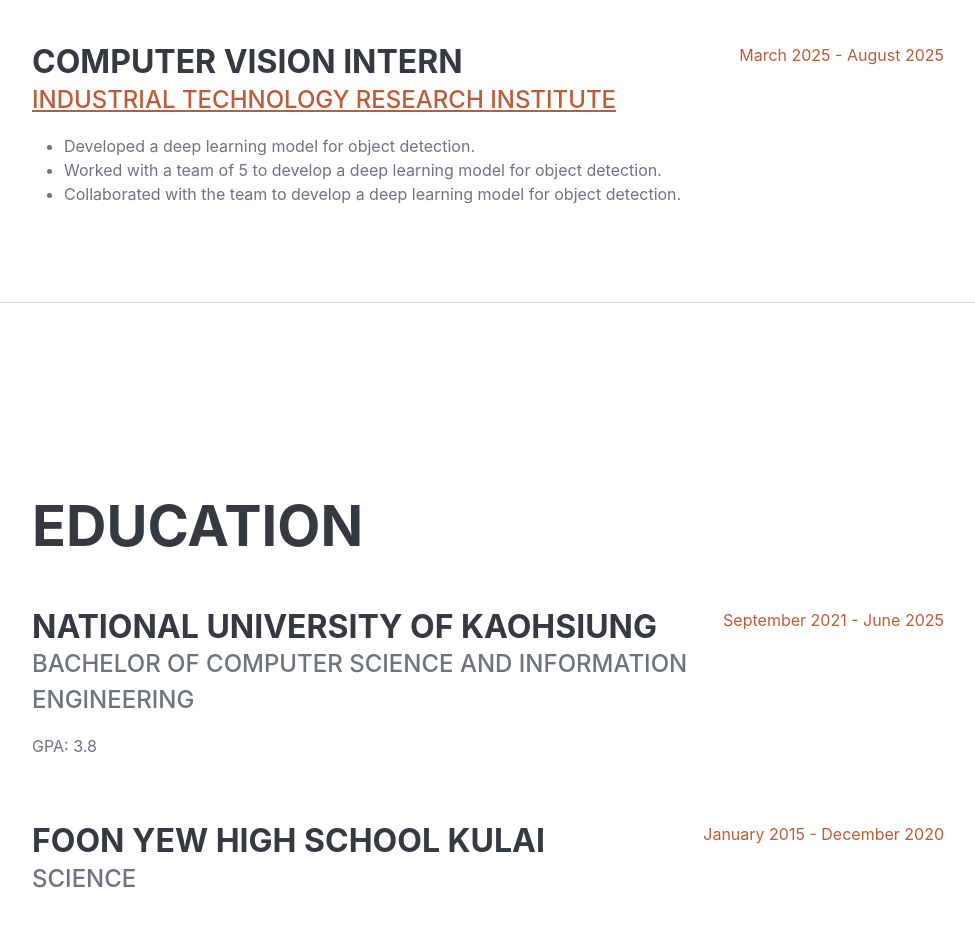
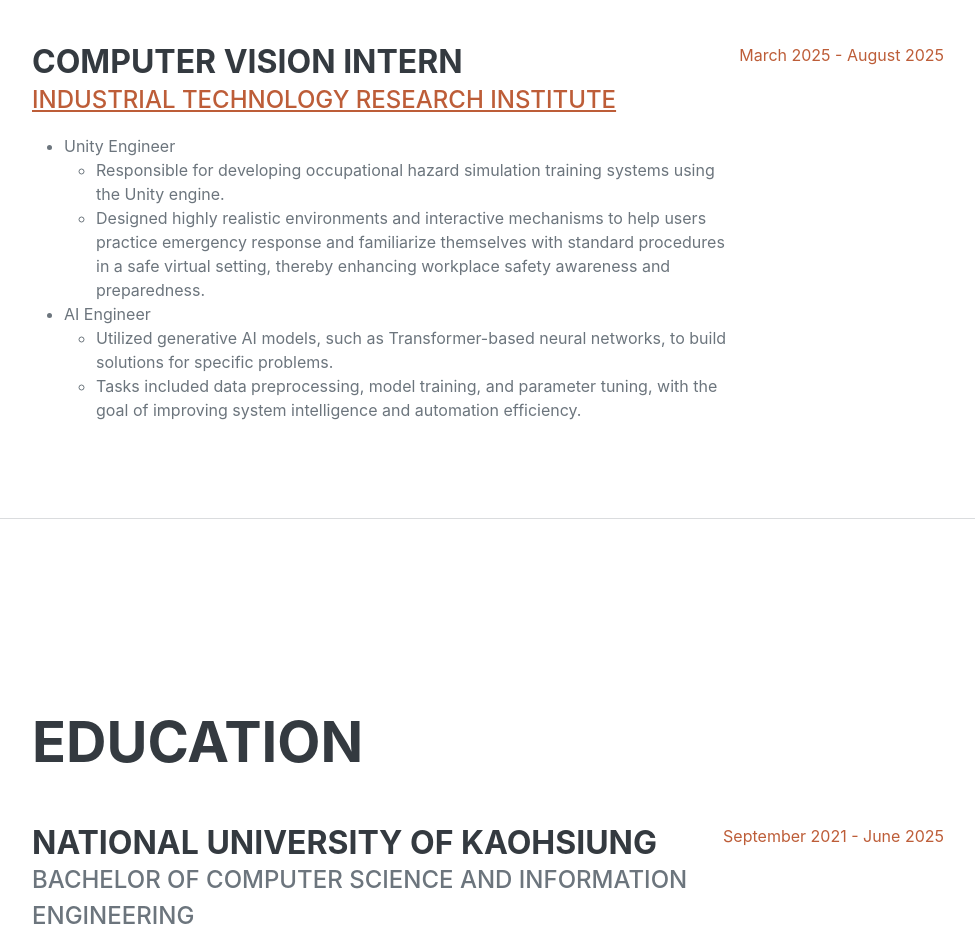
Before and after one commit to jiawei110/jiawei110.github.io, a plain HTML site: page MyBelovedPortfolio/index.html in a window 1280 px wide. Shown: the part 1860-2794 px from the top of the page, without its empty margins (288-1263 px from the left). Drawn offline with nearby package versions, Linux system fonts and the light colour scheme; animation ran at ten frames a second; a web font is replaced by a local one.

Commit message:
Update index.html

```diff
--- a/MyBelovedPortfolio/index.html
+++ b/MyBelovedPortfolio/index.html
@@ -117,11 +117,20 @@
                             <h3 class="mb-0">Computer Vision Intern</h3>
                             <div class="subheading mb-3"><a href="https://www.itri.org.tw/english/index.aspx">Industrial Technology Research Institute</a></div>
                             <ul>
-                                <li>Developed a deep learning model for object detection.</li>
-                                <li>Worked with a team of 5 to develop a deep learning model for object
-                                    detection.</li>
-                                <li>Collaborated with the team to develop a deep learning model for object
-                                    detection.</li>
+                                <li>Unity Engineer
+                                    <uL>
+                                        <li>Responsible for developing occupational hazard simulation training systems using the Unity engine.</li>
+                                        <li>Designed highly realistic environments and interactive mechanisms to help users
+                                            practice emergency response and familiarize themselves with standard procedures in a safe virtual setting,
+                                            thereby enhancing workplace safety awareness and preparedness.</li>
+                                    </ul>
+                                </li>
+                                <li>AI Engineer
+                                    <uL>
+                                        <li>Utilized generative AI models, such as Transformer-based neural networks, to build solutions for specific problems.</li>
+                                        <li>Tasks included data preprocessing, model training, and parameter tuning, with the goal of improving system intelligence and automation efficiency.</li>
+                                    </ul>
+                                </li>
                             </ul>
                         </div>
                         <div class="flex-shrink-0"><span class="text-primary">March 2025 - August 2025</span></div>
```
